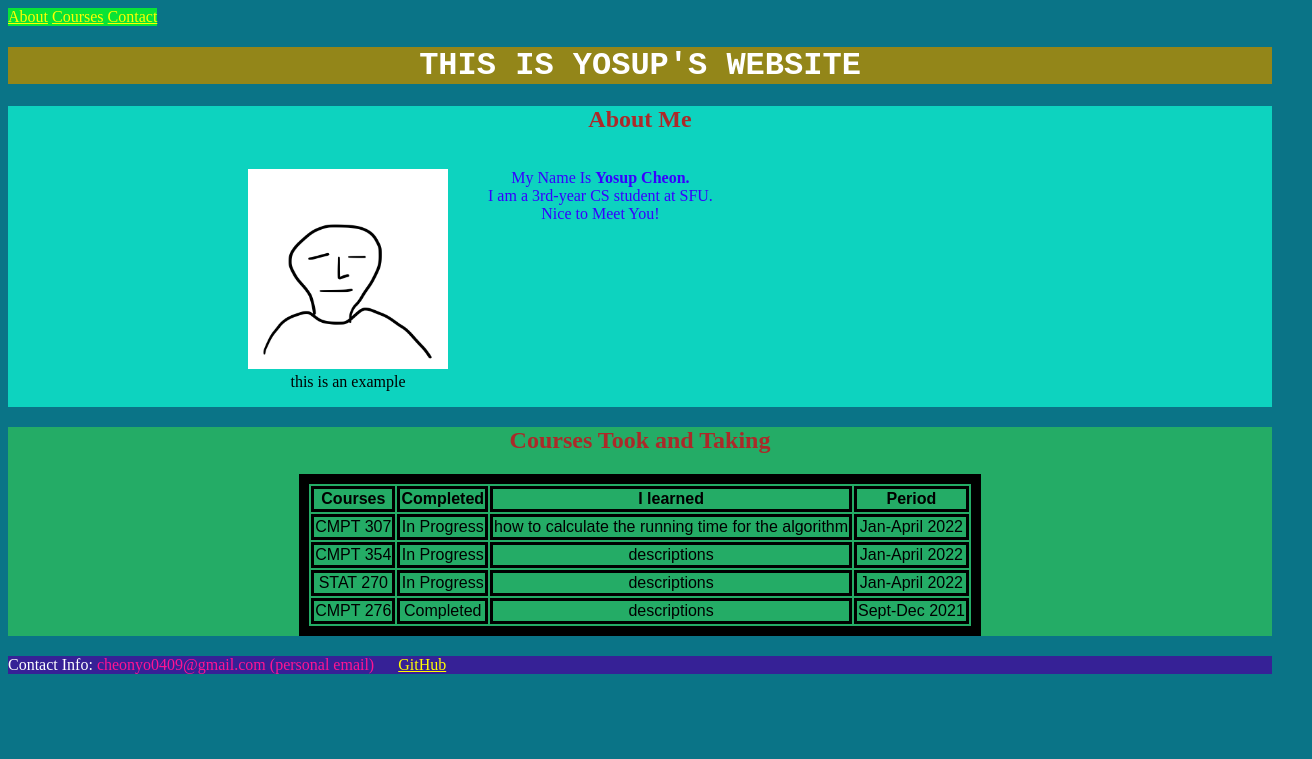
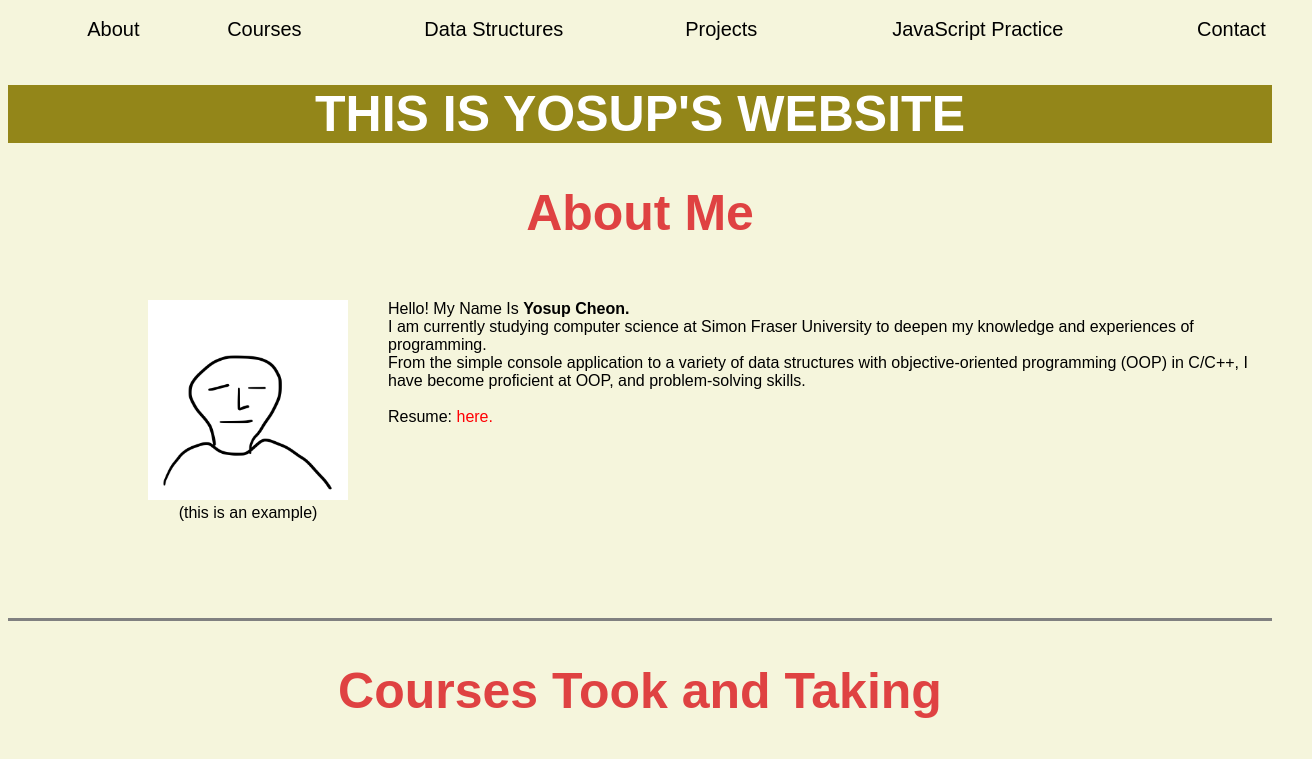
Before and after one commit to yosupCheon/yosupCheon.github.io, a plain HTML site: page index.html in a window 1280 px wide. Shown: the top 759 px of the page, 1312 px wide, since content can reach past the window. Drawn offline with Linux system fonts and the light colour scheme.

Commit message:
changed design of website by modifying html and css files

```diff
--- a/index.html
+++ b/index.html
@@ -8,30 +8,36 @@
     <body>
         </header>
             <nav>
-                <a href='#about'>About</a>
-                <a href='#courses'>Courses</a>
-                <a href='#contact'>Contact</a>
+                <ul>
+                <li><a href='#about'>About</a></li>
+                <li><a href='#courses'>Courses</a></li>
+                <li><a href='#data-structures'>Data Structures</a></li>
+                <li><a href='#projects'>Projects</a></li>
+                <li><a href='#java-script-practice'>JavaScript Practice</a></li>
+                <li><a href='#contact'>Contact</a></li>
+                </ul>
             </nav>
             <h1 class = 'title' id='website-title'>This Is Yosup's Website</h1>
         </header>
 
         <main>
-            <section class = 'about'>
+            <section id = 'about'>
                 <h1>About Me</h1>
                     <article class='content'>
                         <figure>
                             <a href='#contact'><img src='img-files/meExample.png' width='300' height='300' alt='this is an image of Yosup Cheon'></a>
-                            <figcaption>this is an example</figcaption>
+                            <figcaption>(this is an example)</figcaption>
                         </figure>
-                        <p>
-                            My Name Is <strong>Yosup Cheon.</strong><br>
-                            I am a 3rd-year CS student at SFU.<br>
-                            Nice to Meet You!
+                        <p>Hello! My Name Is <strong>Yosup Cheon.</strong><br>
+                            I am currently studying computer science at Simon Fraser University to deepen my knowledge and experiences of programming.<br>
+                            From the simple console application to a variety of data structures with objective-oriented programming (OOP) in C/C++, I have become proficient at OOP, and problem-solving skills.<br>
+                            <br>
+                            Resume:<a href='src/Resume.pdf'> here.</a>
                         </p>
                     </article>
             </section>
 
-            <section class = 'courses'>
+            <section id = 'courses'>
                 <h1>Courses Took and Taking</h1>
                 <article>
                     <table>
@@ -62,7 +68,32 @@
             </section>
         </main>
 
-        <footer class = 'contact'>
+        <section id = 'data-structures'>
+            <h1>Data Structures (will be added...)</h1>
+            <ol>
+                <li>Stack and Queue</li>
+                <li>Hash Table</li>
+                <li>Sorting</li>
+                <ul>
+                    <li>MergeSort</li>
+                    <li>Quicksort</li>
+                </ul>
+                <li>Trees</li>
+                <li>Analysis</li>
+                <ul>
+                    <li>Worst Case</li>
+                    <li>Amortized</li>
+                </ul>
+            </ol>
+        </section>
+        <section id = 'projects'>
+            <h1>Projects</h1>
+        </section>
+        <section id = 'java-script-practice'>
+            <h1>JavaScript Practice</h1>
+        </section>
+
+        <footer id = 'contact'>
             <p>Contact Info: <span style="color:deeppink">cheonyo0409@gmail.com (personal email)</span>
                 &emsp;
                 <a href="https://github.com/yosupCheon" target='_blank'>GitHub</a>
--- a/src/style.css
+++ b/src/style.css
@@ -1,6 +1,13 @@
-/* *{border: 0.1px solid red;} */
+/* *{border: 0.1px solid red;}*/
+body {
+    background: beige;
+    font-family: arial;
+}
+
 h1{
-    color:rgb(172, 41, 41);
+    color:rgb(223, 66, 66);
+    text-align:center;
+    font-size: 50px;
 }
 h1.title{
     color:white;
@@ -11,11 +18,6 @@
 #website-title {
     background-color: #938619;
     text-align: center;
-    font-family: 'Courier New', Courier, monospace;
-}
-
-body {
-	background: rgb(10, 116, 135);
 }
 
 img {
@@ -26,7 +28,6 @@
 table {
     border: 10px solid black;
     text-align: center;
-
     margin: 20px auto;
 }
 th, td{
@@ -35,39 +36,57 @@
     text-align: center;
 }
 
-nav {
-    background-color: #0ae336;
-    display: table-cell;
+nav ul {
+    background-color: beige;
+    display: table;
+	width: 100%;
 }
+nav li {
+    display: table-cell
+}
+li a {
+	display:block;
+	color: black;
+    text-align: center;
+    font-size: 20px;
+	padding: 10px;
+	text-decoration:none;
+}
+
 
 .content{
     display:flex;
-    padding-left: 200px;
+    padding-left: 100px;
 }
 .content p{
-    color: rgb(55, 0, 255);
+    color: black(55, 0, 255);
+    text-align:left;
 }
 
-.about{
-    background-color:#0dd3bf;
+#about, #courses, #data-structures, #projects, #java-script-practice {
     text-align: center;
+    padding-bottom: 80px;
+    border-bottom: 3px solid gray;
 }
 
-.courses{
-    background-color: rgb(36, 172, 102);
-    text-align: center;
 
-}
-
-.contact{
+#contact{
     background-color:#362196;
     color:white;
     text-align: left;
 }
 
 a{
-    color: yellow;
+    color: rgb(255, 0, 4);
+    text-decoration:none;
 }
 a:hover{
     color: rgb(0, 113, 128);
 }
+
+ol, ul {
+    display: table;
+    margin: 0 auto;
+    text-align: left;
+    font-size: 20px;
+  }
```
